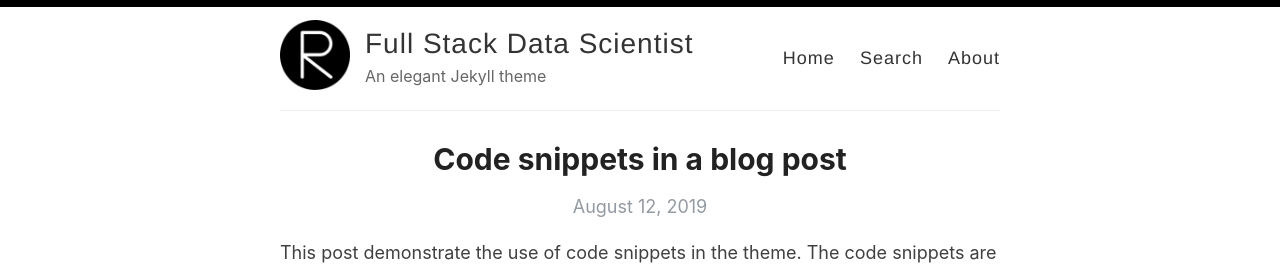
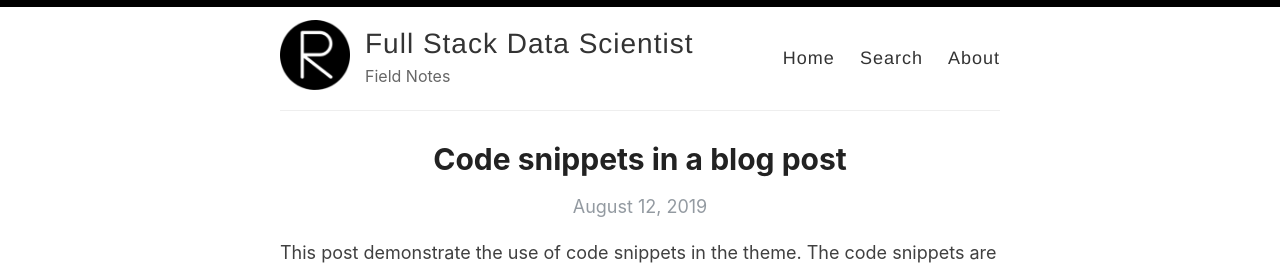
Before and after one commit to XueliTian/xuelitian.github.io, a Jekyll site: the page built from index.html, in a window 1280 px wide. Shown: the top 265 px of the page. Built offline with Jekyll 4.4.1, drawn with Linux system fonts in a browser that asks for light colours; the list of posts is cut into pages by our own code.

Commit message:
Update _config.yml

```diff
--- a/_config.yml
+++ b/_config.yml
@@ -9,7 +9,7 @@ name: Full Stack Data Scientist
 author: Kevin Tian
 
 # Short bio or description (displayed in the header)
-description: An elegant Jekyll theme
+description: Field Notes
 
 # URL of your avatar or profile pic (you could use your GitHub profile pic)
 avatar: /images/reverie.png
```
